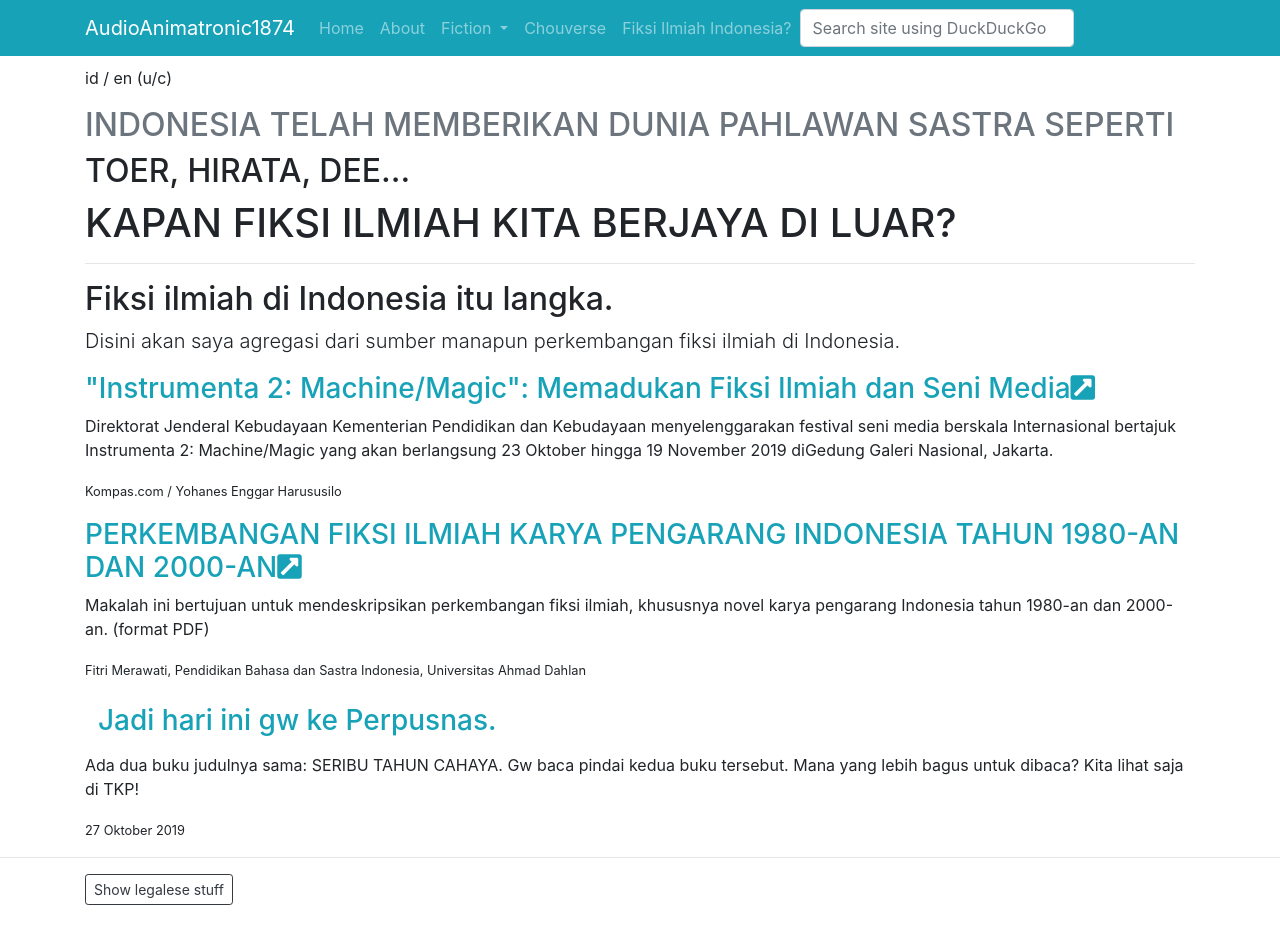
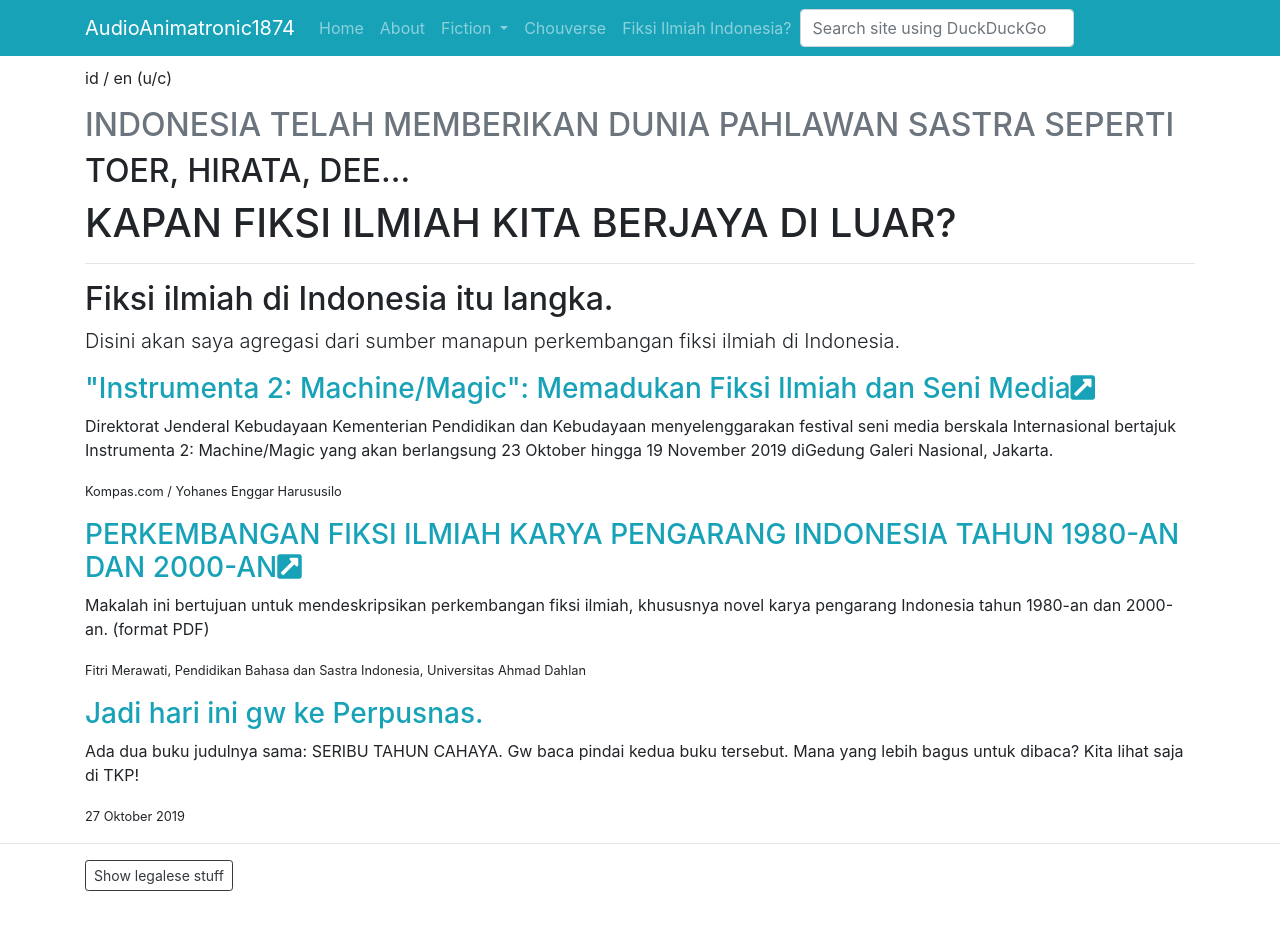
Before and after one commit to aa1874/aa1874site, a Jekyll site: the page built from indosf-id.html, in a window 1280 px wide and 926 px high. Built offline with Jekyll 4.4.1, drawn with Linux system fonts in a browser that asks for light colours; nearby versions of some CDN libraries; some web fonts are replaced.

Commit message:
tes lagi...

```diff
--- a/indosf-id.html
+++ b/indosf-id.html
@@ -13,38 +13,11 @@ title: Fiksi ilmiah di Indonesia
 
 {%- if site.indosfid.size > 0 -%}
     {%- for indosf in site.indosfid -%}
-        {%- if indosf.redir -%}
         <h3>
             <a class="post-link" href="{%- if indosf.redir -%}{{ indosf.redir }}{%- else -%}{{ indosf.url | relative_url }}{%- endif -%}">
                 {{ indosf.title | escape }} {%- if indosf.redir -%}<i class="fas fa-external-link-square-alt"></i>{%- endif -%}
             </a>
         </h3>
-        {%- else -%}
-        <!-- Button trigger modal -->
-        <button type="button" class="btn btn-link" data-toggle="modal" data-target="#modaloo-{{indosf.id}}">
-            <h3>{{indosf.title | escape}}</h3>
-        </button>
-
-        <!-- Modal -->
-        <div class="modal fade" id="modaloo-{{indosf.id}}" tabindex="-1" role="dialog" aria-labelledby="exampleModalLabel" aria-hidden="true">
-            <div class="modal-dialog" role="document">
-                <div class="modal-content">
-                    <div class="modal-header">
-                        <h5 class="modal-title" id="exampleModalLabel">{{ indosf.title | escape }}</h5>
-                        <button type="button" class="close" data-dismiss="modal" aria-label="Close">
-                            <span aria-hidden="true">&times;</span>
-                        </button>
-                    </div>
-                    <div class="modal-body">
-                        {{ content }}
-                    </div>
-                    <div class="modal-footer">
-                        <button type="button" class="btn btn-secondary" data-dismiss="modal">Back...</button>
-                    </div>
-                </div>
-            </div>
-        </div>
-        {%- endif -%}
         {%- if indosf.headline -%}
             <p>{{ indosf.headline }}</p>
         {%- endif -%}
```
Also changed, not shown: _indosfid/3-duabukujudulnyasama.md (+14 -1 lines).
